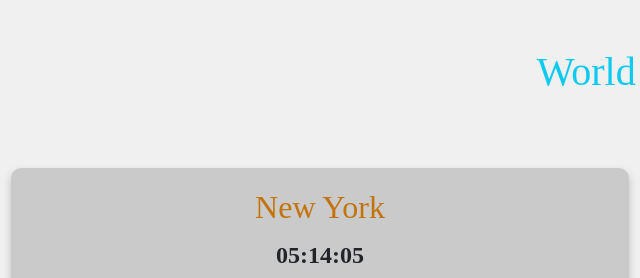
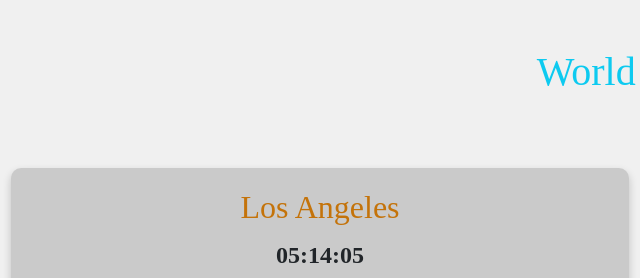
Before and after one commit to Olexxee/Worldclock, a plain HTML site: page index.html in a window 1280 px wide. Shown: the top 278 px of the page, 1-641 px from the left. Drawn offline with nearby package versions, Linux system fonts and the light colour scheme; a web font is replaced by a local one.

Commit message:
Update index.html

```diff
--- a/index.html
+++ b/index.html
@@ -22,7 +22,7 @@
         <!-- city clock displayed here -->
 
         <div class="clock" id="new-york">
-            <h2>New York</h2>
+            <h2>Los Angeles</h2>
             <p class="time"></p>
         </div>
         <div class="clock" id="massachusetts">
```
